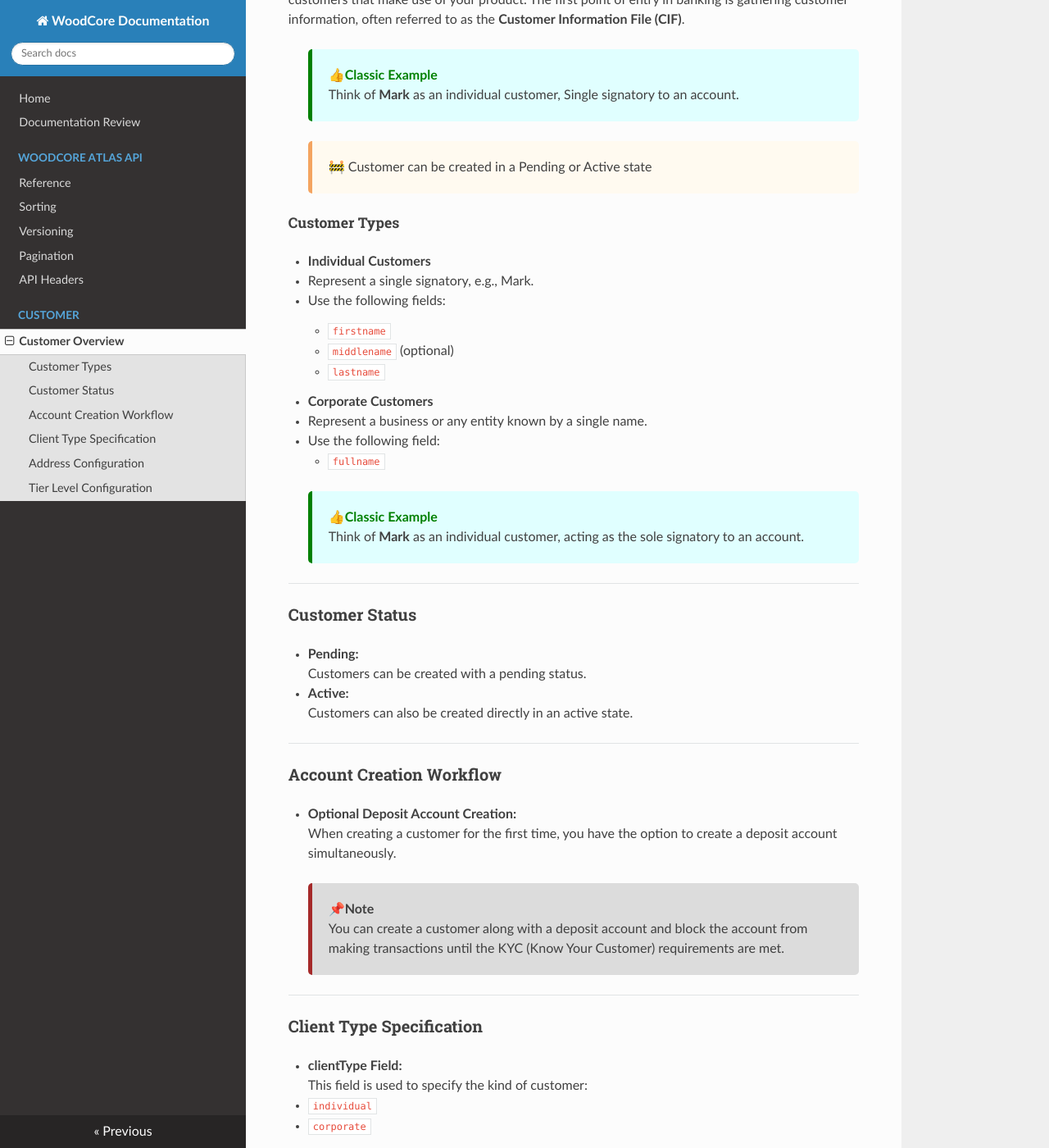
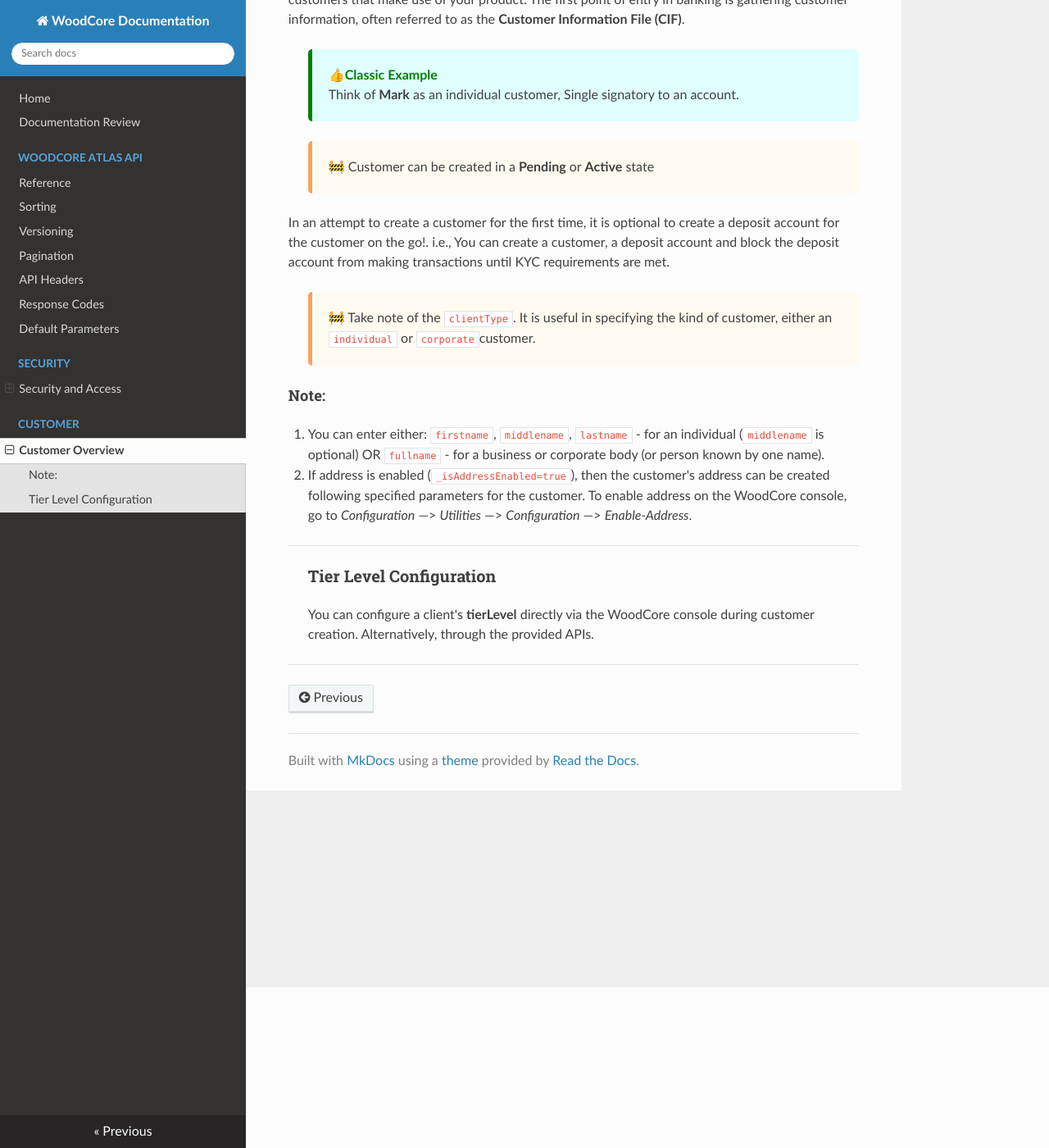
Before and after one commit to Yemisi-jay/API_Documentation, an MkDocs documentation site: the page built from docs/Customer.md, in a window 1280 px wide and 1400 px high, scrolled down 196 px. Shown: the whole window at 82% size. Built offline with MkDocs 1.6.1, drawn with Linux system fonts in a browser that asks for light colours; nearby versions of some CDN libraries; some of the changed text lies outside the part shown.

Commit message:
more updates

```diff
--- a/docs/Customer.md
+++ b/docs/Customer.md
@@ -8,69 +8,24 @@ Think of <strong>Mark</strong> as an individual customer, Single signatory to an
 </blockquote>
 
 <blockquote style="background-color: floralwhite; padding: 20px; border-left: 5px solid sandybrown; border-radius: 5px;">
-🚧 Customer can be created in a <bold>Pending</bold> or <bold>Active</bold> state
+🚧 Customer can be created in a <strong>Pending</strong> or <strong>Active</strong> state
 </blockquote>
 
-##### Customer Types
+In an attempt to create a customer for the first time, it is optional to create a deposit account for the customer on the go!. i.e., You can create a customer, a deposit account and block the deposit account from making transactions until KYC requirements are met.
 
-- **Individual Customers**
-  - Represent a single signatory, e.g., Mark.
-  - Use the following fields:
-    - `firstname`
-    - `middlename` (optional)
-    - `lastname`
-
-- **Corporate Customers**
-  - Represent a business or any entity known by a single name.
-  - Use the following field:
-    - `fullname`
-
-<blockquote style="background-color: lightcyan; padding: 20px; border-left: 5px solid green; border-radius: 5px;">
-<strong>👍<span style="color: green;">Classic Example</span></strong><br>
-Think of <strong>Mark</strong> as an individual customer, acting as the sole signatory to an account.
+<blockquote style="background-color: floralwhite; padding: 20px; border-left: 5px solid sandybrown; border-radius: 5px;">
+🚧
+Take note of the <code>clientType</code>. It is useful in specifying the kind of customer, either an <code>individual</code> or <code>corporate</code>customer.
 </blockquote>
 
----
+#### Note:
+<ol>
+<li> You can enter either: <code>firstname</code>, <code>middlename</code>, <code>lastname</code> - for an individual (<code>middlename</code> is optional) OR
+<code>fullname</code> - for a business or corporate body (or person known by one name).</li>
+<li>If address is enabled (<code>_isAddressEnabled=true</code>), then the customer's address can be created following specified parameters for the customer. To enable address on the WoodCore console, go to <i>Configuration</i> —> <i>Utilities</i> —> <i>Configuration</i> —> <i>Enable-Address</i>.</li>
+</ol>
 
-### Customer Status
 
-- **Pending:**
-  Customers can be created with a pending status.
-
-- **Active:**
-  Customers can also be created directly in an active state.
-
----
-
-### Account Creation Workflow
-
-- **Optional Deposit Account Creation:**
-  When creating a customer for the first time, you have the option to create a deposit account simultaneously.
-<blockquote style="background-color: gainsboro; padding: 20px; border-left: 5px solid brown; border-radius: 5px;">
-📌<strong>Note</strong><br>
-    You can create a customer along with a deposit account and block the account from making transactions until the KYC (Know Your Customer) requirements are met.
-</blockquote>
----
-
-### Client Type Specification
-
-- **clientType Field:**
-  This field is used to specify the kind of customer:
-  - `individual`
-  - `corporate`
-
----
-
-### Address Configuration
-
-- **Enabling Address Information:**
-  If address information is enabled (`_isAddressEnabled=true`), the customer's address can be captured following the specified parameters.
-
-  - **To Enable Address on the WoodCore Console:**
-    1. Navigate to **Configuration**
-    2. Select **Utilities**
-    3. Go to **Configuration**
-    4. Choose **Enable-Address**
 
 ---
 
--- a/mkdocs.yml
+++ b/mkdocs.yml
@@ -8,6 +8,12 @@ nav:
     - Versioning: versioning.md
     - Pagination: pagination.md
     - API Headers: API_headers.md
+    - Response Codes: response_codes.md
+    - Default Parameters: default_parameter.md
+  - "Security":
+      - "Security and Access":
+          - Whitelist an IP Address: whitelist_address.md
+          - Approved Whitelisted IP: whitelisted_ip.md
   - "Customer":
     - Customer Overview: Customer.md
 
```
Also changed, not shown: docs/default_parameter.md (added, +25 -0 lines), docs/response_codes.md (added, +25 -0 lines), docs/review.md (+1 -1 lines), docs/whitelist_address.md (added, +64 -0 lines), docs/whitelisted_ip.md (added, +65 -0 lines), site/index.html, site/review/index.html, site/search/search_index.json.
